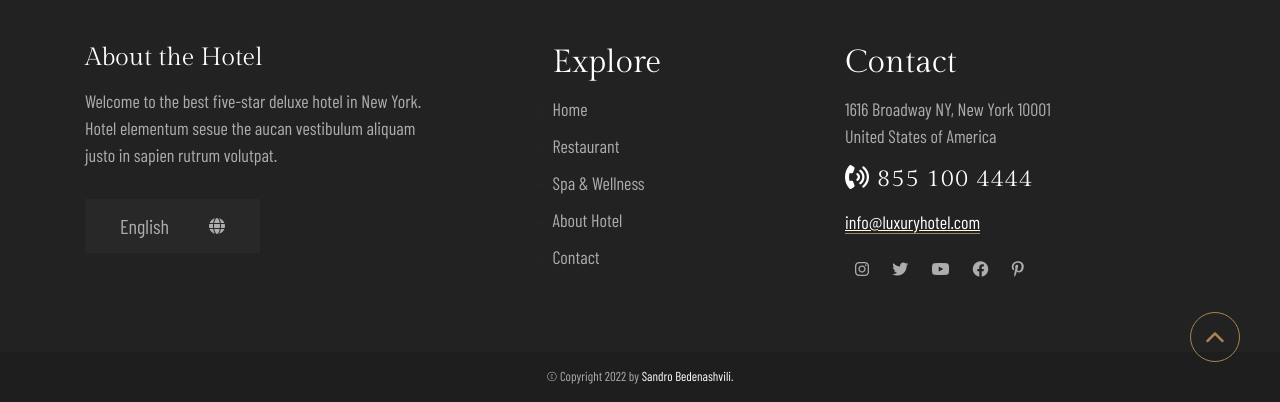
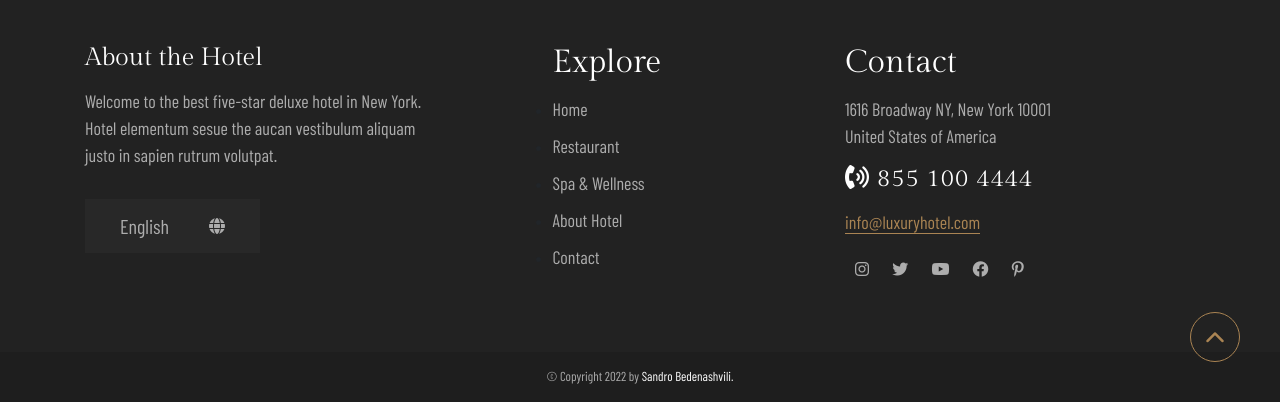
Before and after one commit to sandrobedenashvili/Projects, a plain HTML site: page spa.html in a window 1280 px wide. In both pictures the pointer is over the link "info@luxuryhotel.com". Shown: the part 3057-3459 px from the top of the page. Drawn offline with nearby package versions, Linux system fonts and the light colour scheme.

Commit message:
Update spa.css

```diff
--- a/css/spa.css
+++ b/css/spa.css
@@ -497,6 +497,23 @@ nav a{
     width: 45%;
  }
 
+ .footer_contact a:hover{
+    text-decoration: none;
+    color: var(--main-color);
+ }
+
+ .footer_contact a{
+    transition: 0.3s;
+ }
+
+ .footer_social i{
+    transition: 0.3s;
+ }
+
+ .footer_social i:hover{
+    color: var(--main-color);
+ }
+
  @media screen and (max-width: 768px) {
 
    .comments_title{
```
